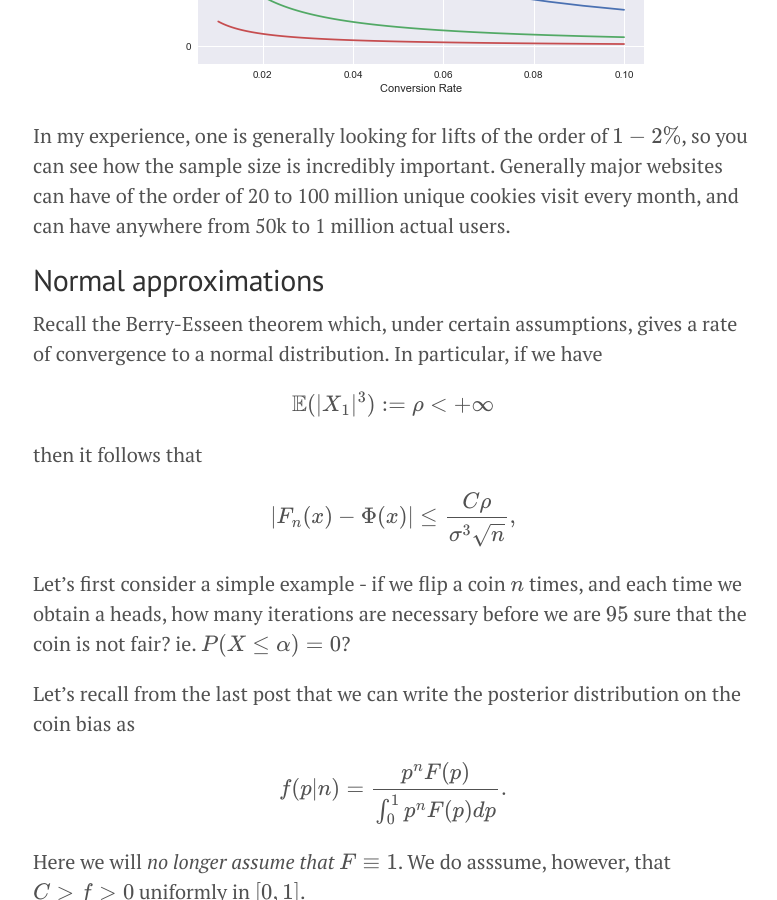
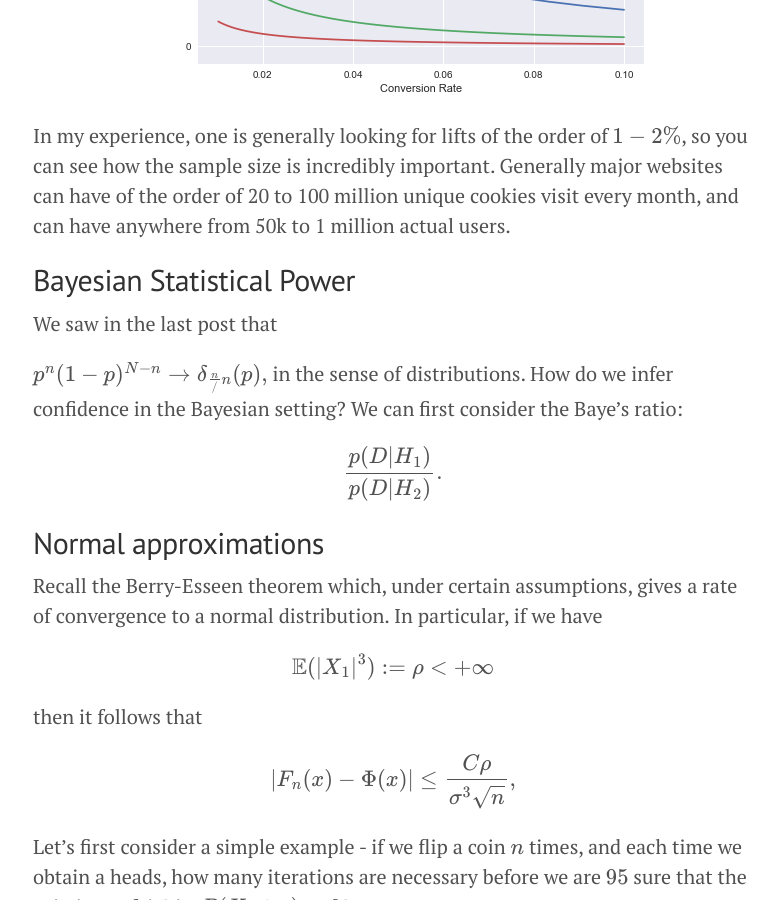
Before and after one commit to doriang102/doriang102.github.io, a Jekyll site: the page built from _posts/2017-06-10-hypothesis-testing-part-2-in-progress.md, in a window 1280 px wide and 900 px high, scrolled down 5285 px. Shown: the whole window, without its empty margins (247-1024 px from the left). Built offline with Jekyll 4.4.1, drawn with Linux system fonts in a browser that asks for light colours; our own code applies the rules of GitHub Pages for plain Markdown files; formulas are drawn with MathJax 3.

Commit message:
Update 2017-06-10-hypothesis-testing-part-2-in-progress.md

```diff
--- a/_posts/2017-06-10-hypothesis-testing-part-2-in-progress.md
+++ b/_posts/2017-06-10-hypothesis-testing-part-2-in-progress.md
@@ -145,6 +145,16 @@ plt.legend()
 
 In my experience, one is generally looking for lifts of the order of $$1-2\%$$, so you can see how the sample size is incredibly important. Generally major websites can have of the order of 20 to 100 million unique cookies visit every month, and can have anywhere from 50k to 1 million actual users.
 
+
+## Bayesian Statistical Power
+
+We saw in the last post that
+
+$$ p^n (1-p)^{N-n} \to \delta_{\frac{n}/n}(p),$$
+in the sense of distributions. How do we infer confidence in the Bayesian setting? We can first consider the Baye's ratio:
+
+$$ \frac{p(D \lvert H_1)}{p(D \lvert H_2)}.$$
+
 ## Normal approximations
 
 Recall the Berry-Esseen theorem which, under certain assumptions, gives a rate of convergence to a normal distribution. In particular, if we have
```
